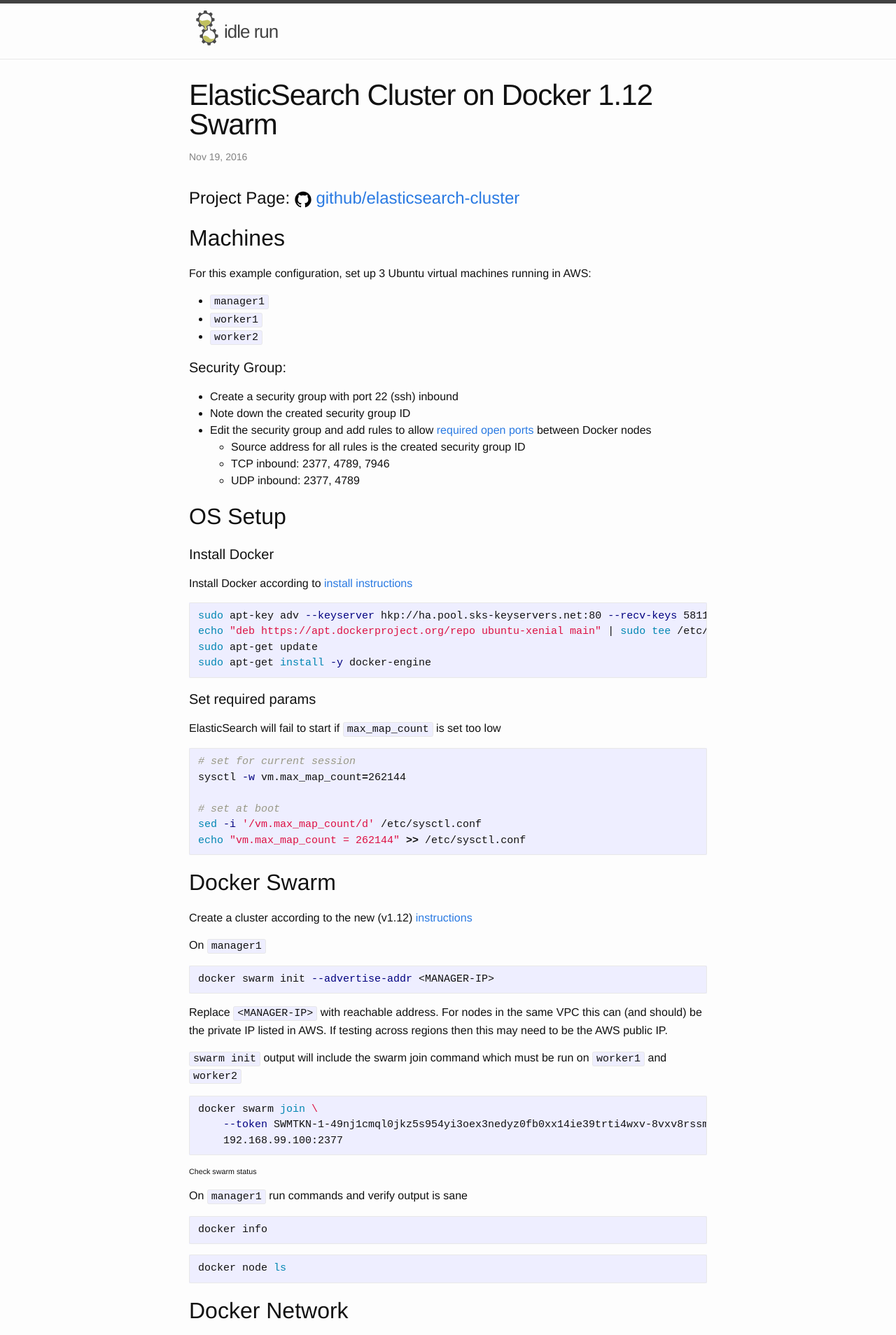
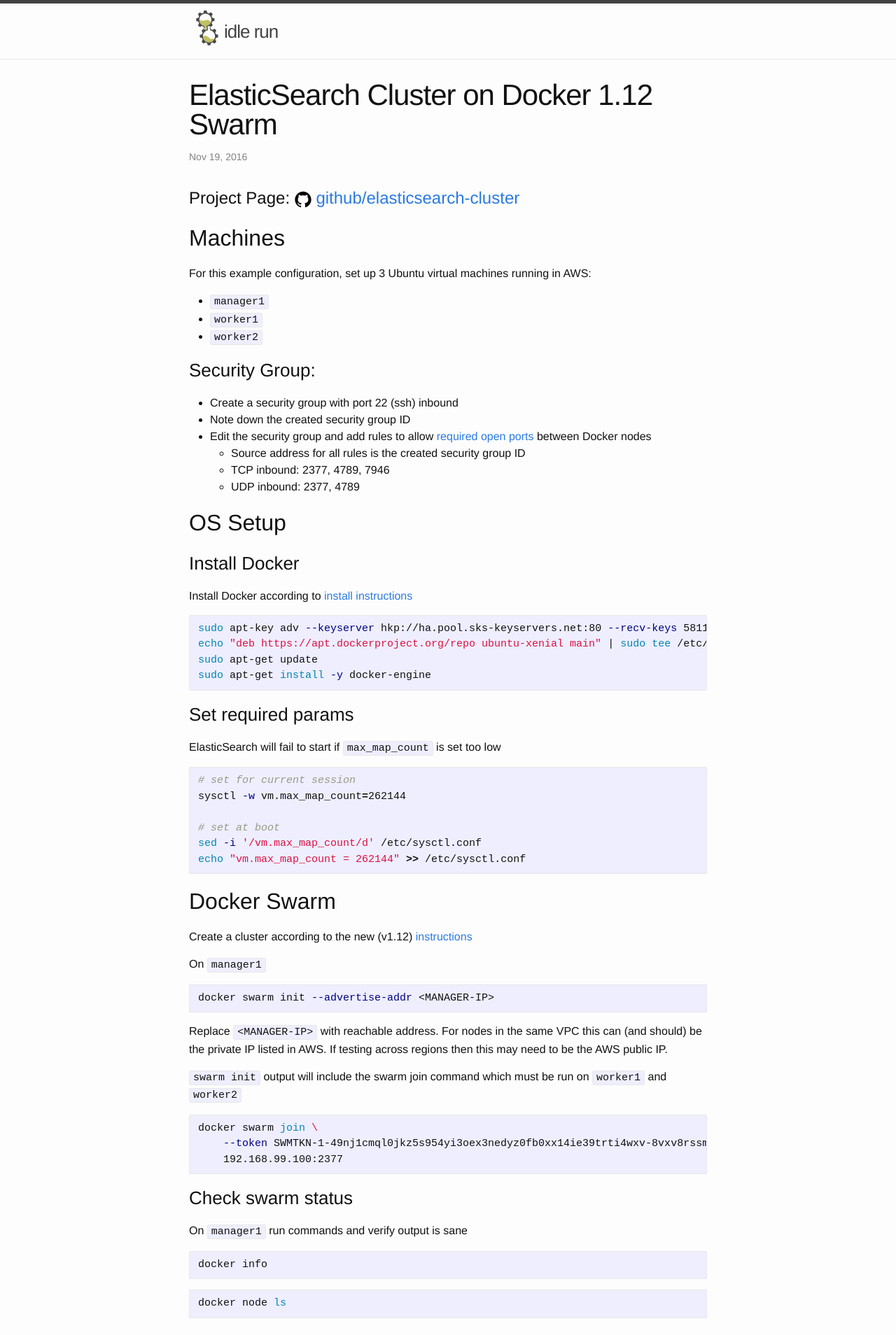
Before and after one commit to idlerun/idlerun.github.io, a Jekyll site: the page built from github/_posts/2016-11-19-elasticsearch-cluster.md, in a window 1280 px wide. Shown: the top 1908 px of the page at 70% size. Built offline with Jekyll 4.4.1, drawn with Linux system fonts in a browser that asks for light colours; some of the changed text lies outside the part shown.

Commit message:
update es page and layout for h5 h6

````diff
--- a/_sass/_layout.scss
+++ b/_sass/_layout.scss
@@ -250,4 +250,20 @@
             font-size: 18px;
         }
     }
+
+    h5 {
+        font-size: 18px;
+
+        @include media-query($on-laptop) {
+            font-size: 16px;
+        }
+    }
+
+    h6 {
+        font-size: 16px;
+
+        @include media-query($on-laptop) {
+            font-size: 14px;
+        }
+    }
 }
--- a/github/_posts/2016-11-19-elasticsearch-cluster.md
+++ b/github/_posts/2016-11-19-elasticsearch-cluster.md
@@ -10,11 +10,12 @@ date: 2016-11-19
 ## Machines
 
 For this example configuration, set up 3 Ubuntu virtual machines running in AWS:
+
 - `manager1`
 - `worker1`
 - `worker2`
 
-#### Security Group:
+### Security Group:
 
 - Create a security group with port 22 (ssh) inbound
 - Note down the created security group ID
@@ -25,7 +26,7 @@ For this example configuration, set up 3 Ubuntu virtual machines running in AWS:
 
 ## OS Setup
 
-#### Install Docker
+### Install Docker
 
 Install Docker according to [install instructions](https://docs.docker.com/engine/installation/linux/ubuntulinux/)
 
@@ -36,7 +37,7 @@ sudo apt-get update
 sudo apt-get install -y docker-engine
 ```
 
-#### Set required params
+### Set required params
 
 ElasticSearch will fail to start if `max_map_count` is set too low
 
@@ -69,7 +70,7 @@ docker swarm join \
     192.168.99.100:2377
 ```
 
-###### Check swarm status
+### Check swarm status
 
 On `manager1` run commands and verify output is sane
 
@@ -123,9 +124,9 @@ docker service create \
 - Docs for Zen Discovery are available [here](https://www.elastic.co/guide/en/elasticsearch/reference/current/modules-discovery-zen.html)
 - Docs for ElasticSearch network options are available [here](https://www.elastic.co/guide/en/elasticsearch/reference/current/modules-network.html)
 
-#### Docker Service Status
+### Docker Service Status
 
-###### Verify service status on master node
+#### Verify service status on master node
 
 ```bash
 docker service ps elasticsearch
@@ -140,7 +141,7 @@ ID                         NAME               IMAGE          NODE      DESIRED S
 cjw8npstwi1zqythx1rhr75fj   \_ elasticsearch  elasticsearch  worker2   Running        Running 34 seconds ago
 ```
 
-###### Check logs for cluster status on each Docker node
+#### Check logs for cluster status on each Docker node
 
 ```bash
 docker logs $(docker ps -aq) | grep o.e.c.s.ClusterService
@@ -163,7 +164,7 @@ Note that all 3 nodes have detected `epbWb8a` as the master
 
 ## ElasticSearch Cluster
 
-#### Initial Health
+### Initial Health
 
 On any node run the following
 
@@ -182,9 +183,9 @@ Ensure that the cluster status is green, and that number of nodes is as expected
 ...
 ```
 
-#### Test an Index
+### Test an Index
 
-###### Add an index with shard and replica settings
+#### Add an index with shard and replica settings
 
 ```bash
 curl -XPUT 'localhost:9200/blogs?pretty' -d'
@@ -207,7 +208,7 @@ curl -XPUT 'localhost:9200/blogs/_settings?pretty' -d'
 }'
 ```
 
-###### Add some data
+#### Add some data
 
 ```bash
 curl -XPUT 'localhost:9200/blogs/entry/123?pretty' -d'
@@ -224,7 +225,7 @@ curl -XPUT 'localhost:9200/blogs/entry/456?pretty' -d'
 }'
 ```
 
-###### Verify replication
+#### Verify replication
 
 Check cluster health again, this time specifically for the `blogs` index
 
@@ -260,7 +261,7 @@ Note that no `--link` is required (or possible) for services. Instead all servic
 
 For further config options see the [docker hub: kibana](https://hub.docker.com/_/kibana/) page
 
-#### Connect to Kibana
+### Connect to Kibana
 
 Use `ssh` to forward port 5601 to one of your nodes
 
````
Also changed, not shown: other parts of github/_posts/2016-11-19-elasticsearch-cluster.md (+1 -1 lines).
